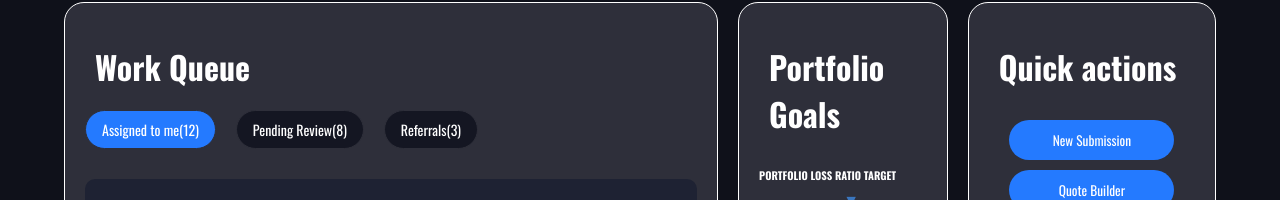
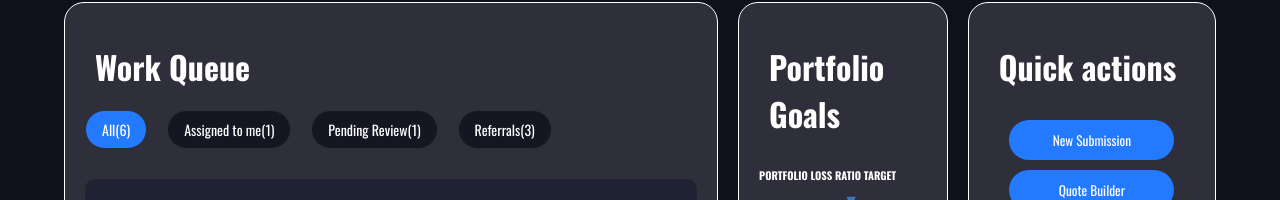
Before and after one commit to HegryLuis/Dashboard, a React (Create React App) app: page / in a window 1280 px wide. Shown: the part 498-698 px from the top of the page. Built offline with nearby package versions, Linux system fonts and the light colour scheme; a web font is replaced by a local one.

Commit message:
Add filter for work queue table

```diff
--- a/src/App.css
+++ b/src/App.css
@@ -21,6 +21,7 @@
 
 .content-wrap {
   display: flex;
+  justify-content: center;
   gap: 20px;
 }
 
--- a/src/components/workQueue/WorkQueue.jsx
+++ b/src/components/workQueue/WorkQueue.jsx
@@ -3,23 +3,6 @@ import "./WorkQueue.css";
 import QueueTable from "../queueTable/QueueTable";
 import StatusBadge from "../statusBadge/StatusBadge";
 import UserAvatar from "../userAvatar/UserAvatar";
-
-const workBar = [
-  {
-    title: "Assigned to me",
-    num: 12,
-  },
-  {
-    title: "Pending Review",
-    num: 8,
-  },
-  {
-    title: "Referrals",
-    num: 3,
-  },
-];
-
-const columns = ["Originator", "Client/Line", "Type", "Status", "Created"];
 
 const rawData = [
   {
@@ -66,13 +49,35 @@ const rawData = [
   },
 ];
 
+const workBar = [
+  {
+    title: "All",
+    num: rawData.length,
+  },
+  {
+    title: "Assigned to me",
+    num: rawData.filter((item) => item.originator === "Me").length,
+  },
+  {
+    title: "Pending Review",
+    num: rawData.filter((item) => item.status === "Pending").length,
+  },
+  {
+    title: "Referrals",
+    num: rawData.filter((item) => item.type === "Underwriter Referral").length,
+  },
+];
+
+const columns = ["Originator", "Client/Line", "Type", "Status", "Created"];
+
 const WorkQueue = () => {
   const [barActiveIndex, setBarActiveIndex] = useState(0);
   const [sortConfig, setSortConfig] = useState({ key: null, direction: "asc" });
-  const [data, setData] = useState(rawData);
+  // const [data, setData] = useState(rawData);
+  const [filteredData, setFilteredData] = useState(rawData);
 
   const sortData = (key) => {
-    let sortedData = [...data];
+    let sortedData = [...filteredData];
 
     const direction =
       sortConfig.key === key && sortConfig.direction === "asc" ? "desc" : "asc";
@@ -95,10 +100,36 @@ const WorkQueue = () => {
 
     setSortConfig({ key, direction });
 
-    setData(sortedData);
+    setFilteredData(sortedData);
   };
 
-  const tableData = data.map((row) => [
+  const handleBarClick = (index) => {
+    setBarActiveIndex(index);
+
+    let newData;
+    switch (index) {
+      case 0: // All
+        newData = rawData;
+        break;
+      case 1: // Assigned to me
+        newData = rawData.filter((item) => item.originator === "Me");
+        break;
+      case 2: // Pending Review
+        newData = rawData.filter((item) => item.status === "Pending");
+        break;
+      case 3: // Referrals
+        newData = rawData.filter(
+          (item) => item.type === "Underwriter Referral"
+        );
+        break;
+      default:
+        newData = rawData;
+    }
+
+    setFilteredData(newData);
+  };
+
+  const tableData = filteredData.map((row) => [
     <div className="originator-block">
       <UserAvatar username={row.originator} />
       {row.originator}
@@ -121,7 +152,7 @@ const WorkQueue = () => {
                 barActiveIndex === index ? "active" : ""
               }`}
               key={index}
-              onClick={() => setBarActiveIndex(index)}
+              onClick={() => handleBarClick(index)}
             >
               <span className="queue-chip-label">{`${chip.title}(${chip.num}) `}</span>
             </div>
```
